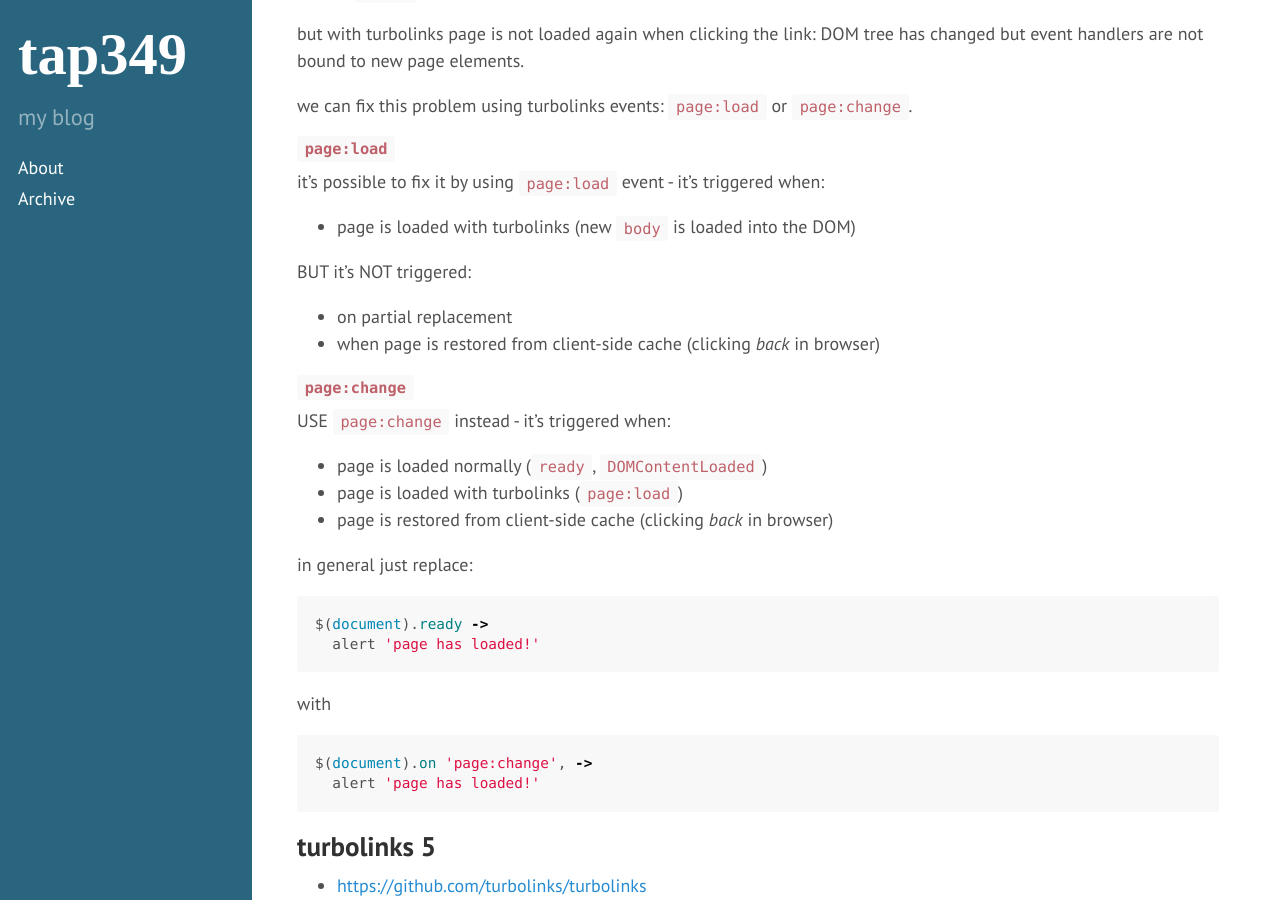
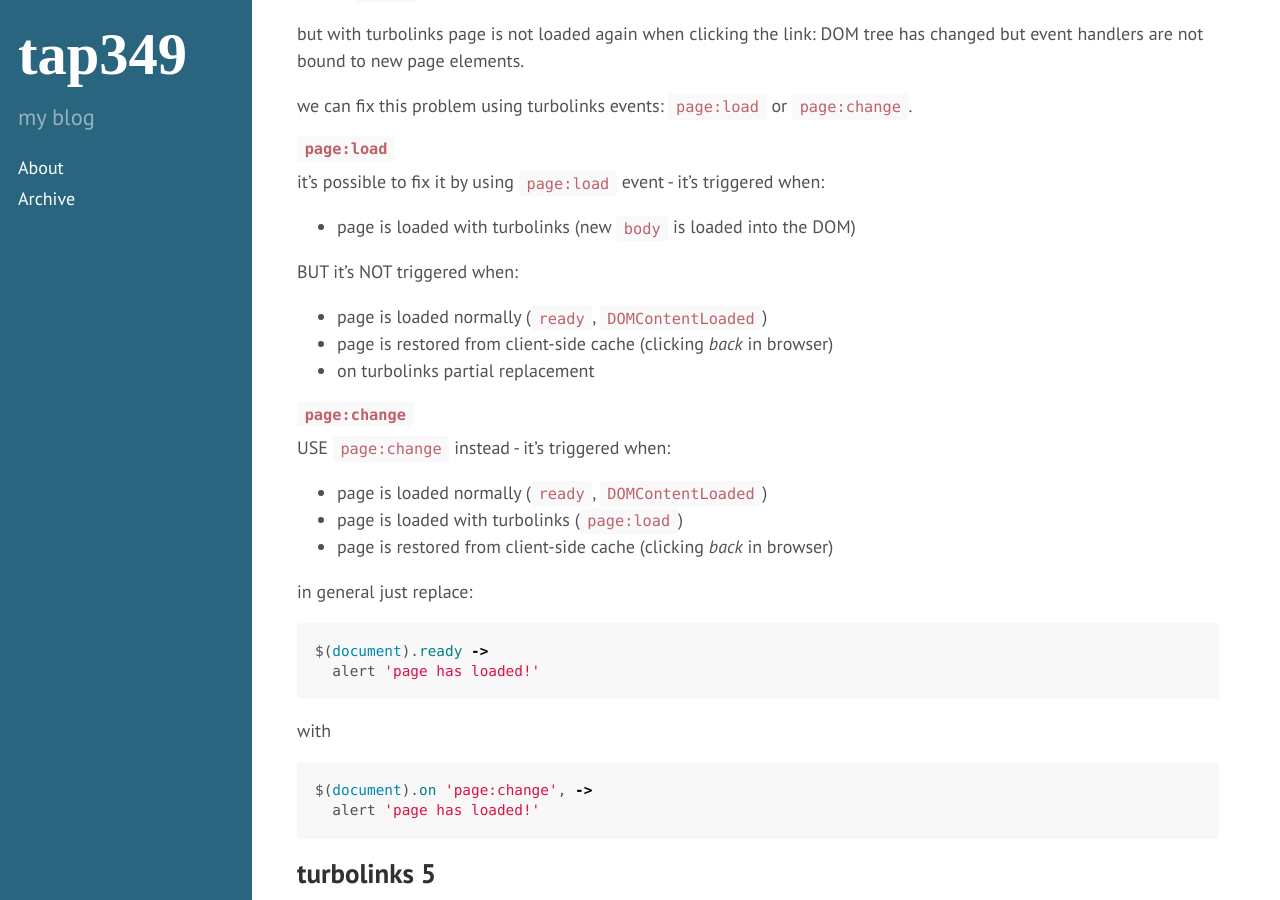
Before and after one commit to tap349/tap349.github.io, a Jekyll site: the page built from _posts/2016-03-24-turbolinks.md, in a window 1280 px wide and 900 px high, scrolled down 1689 px. Built offline with Jekyll 4.4.1, drawn with Linux system fonts in a browser that asks for light colours.

Commit message:
update 2016-06-20_00:39:12

```diff
--- a/_posts/2016-03-24-turbolinks.md
+++ b/_posts/2016-03-24-turbolinks.md
@@ -70,10 +70,11 @@ it's possible to fix it by using `page:load` event - it's triggered when:
 
 - page is loaded with turbolinks (new `body` is loaded into the DOM)
 
-BUT it's NOT triggered:
+BUT it's NOT triggered when:
 
-- on partial replacement
-- when page is restored from client-side cache (clicking *back* in browser)
+- page is loaded normally (`ready`, `DOMContentLoaded`)
+- page is restored from client-side cache (clicking *back* in browser)
+- on turbolinks partial replacement
 
 #### `page:change`
 
```
